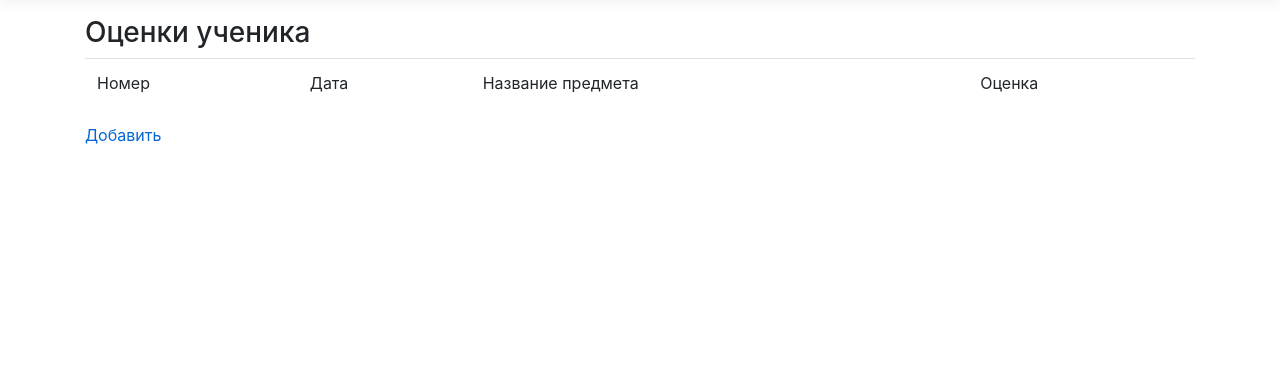
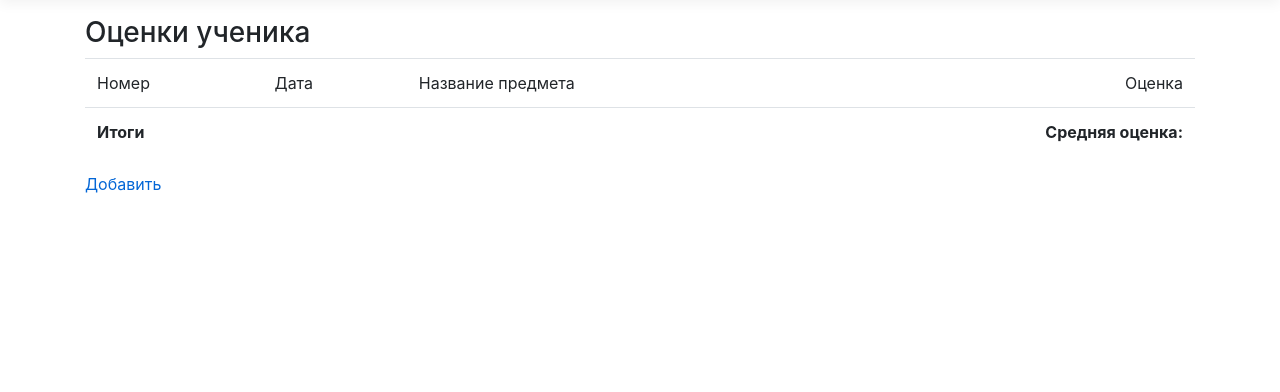
Before and after one commit to natatkachenko/Class_Diary_Study_Project, an ASP.NET Core app: template TestProject/TestProject/Views/SubjectGrade/Grade.cshtml in a window 1280 px wide. Shown: the part 57-449 px from the top of the page. Run offline with ASP.NET Core 8, Linux system fonts and the light colour scheme; the template is opened without the code that fills it, so the values that code supplies are empty; some libraries are stand-ins or nearby versions.

Commit message:
add statistic in Grade(pt3)

```diff
--- a/TestProject/TestProject/Controllers/SubjectGradeController.cs
+++ b/TestProject/TestProject/Controllers/SubjectGradeController.cs
@@ -33,8 +33,6 @@
         {
             Students student = await studentService.GetStudent(id);
             var studentGrade = db.SubjectGrade.FromSqlInterpolated($"Select * From SubjectGrade Where StudentId={student.Id}").ToList();
-            var averageGrade = db.SubjectGrade.FromSqlInterpolated($"Select AVG(Grade) From SubjectGrade Where StudentId={student.Id}");
-            ViewBag.AVG = averageGrade;
             if (studentGrade != null)
                 return View(studentGrade);
             return NotFound();
--- a/TestProject/TestProject/Views/SubjectGrade/Grade.cshtml
+++ b/TestProject/TestProject/Views/SubjectGrade/Grade.cshtml
@@ -3,7 +3,7 @@
     ViewBag.Title = "Оценки ученика";
 }
 <style>
-    #left {text-align: left; font-size: 20px; font-weight: 700;}
+    #right{text-align:right;}
 </style>
     <h3>Оценки ученика</h3>
 <table class="table">
@@ -11,7 +11,7 @@
         <td>Номер</td>
         <td>Дата</td>
         <td>Название предмета</td>
-        <td>Оценка</td>
+        <td id="right">Оценка</td>
     </tr>
     @foreach (var subjectGrade in Model)
     {
@@ -19,10 +19,13 @@
             <td>@subjectGrade.Id</td>
             <td>@subjectGrade.Date</td>
             <td>@subjectGrade.SubjectName</td>
-            <td><a asp-action="Edit" asp-controller="SubjectGrade" asp-route-id="@subjectGrade.Id" asp-route-studentId="@subjectGrade.StudentId" asp-route-subjectName="@subjectGrade.SubjectName">@subjectGrade.Grade</a></td>
+            <td id="right"><a asp-action="Edit" asp-controller="SubjectGrade" asp-route-id="@subjectGrade.Id" asp-route-studentId="@subjectGrade.StudentId" asp-route-subjectName="@subjectGrade.SubjectName">@subjectGrade.Grade</a></td>
             <td><a asp-action="Delete" asp-controller="SubjectGrade" asp-route-studentId="@subjectGrade.StudentId" asp-route-id="@subjectGrade.Id" asp-route-subjectName="@subjectGrade.SubjectName">Удалить</a></td>
         </tr>
     }
+    <tr>
+        <td colspan="3"><b>Итоги</b></td>
+        <td id="right"><b>Средняя оценка:  @Model.Average(g => g.Grade)</b></td>
+    </tr>
 </table>
-<h4 id="left">@ViewBag.AVG</h4>
 <a asp-action="Add">Добавить</a>
```
